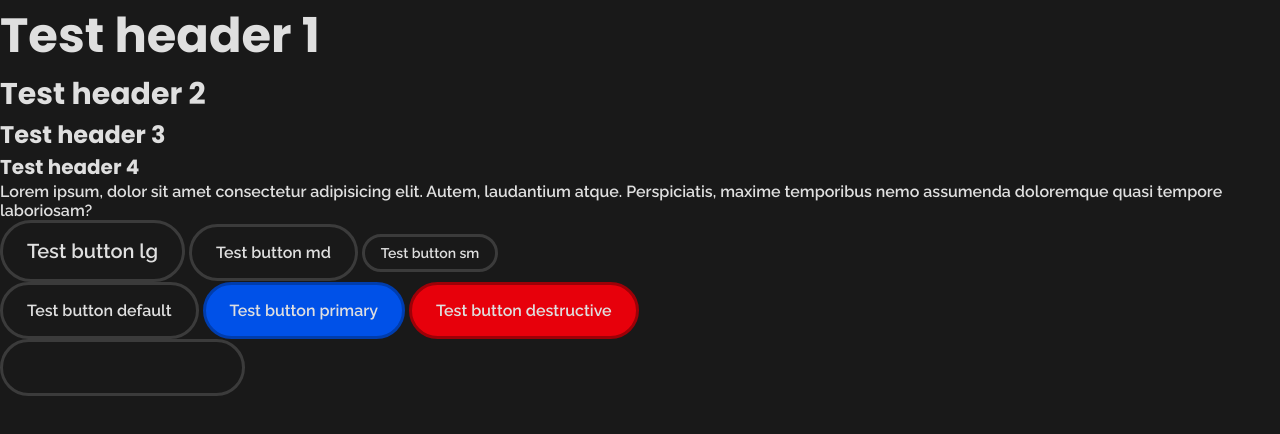
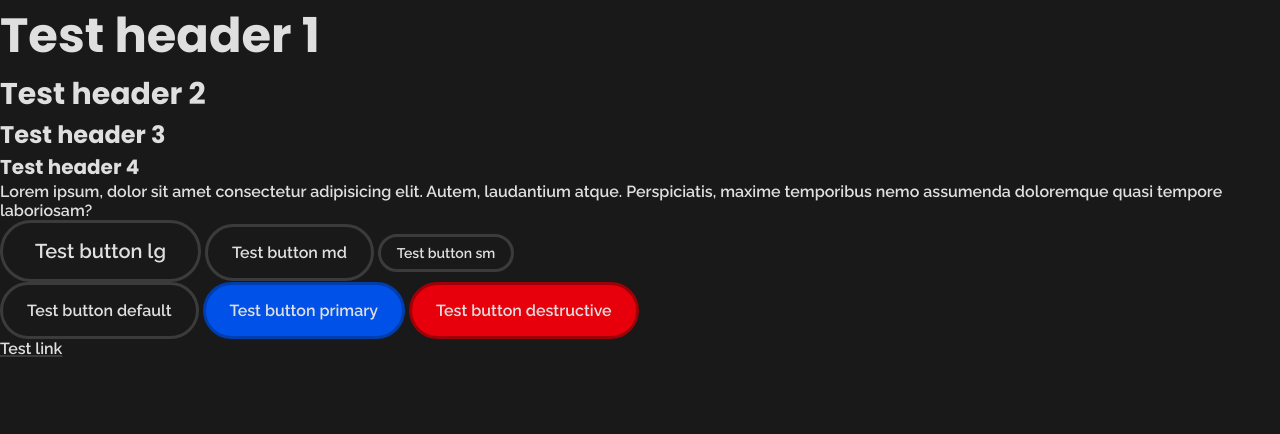
Before and after one commit to Vaalley/kohai-ui, a SvelteKit app: page / in a window 1280 px wide. Shown: the top 434 px of the page. Built offline with nearby package versions, Linux system fonts and the light colour scheme.

Commit message:
Move button component and add link styles with custom cursor

```diff
--- a/src/lib/components/atoms/button/button.svelte
+++ b/src/lib/components/atoms/button.svelte
@@ -17,6 +17,7 @@
 	// Button sizes
 	.button--lg {
 		font-size: var(--font-size-lg);
+		padding: var(--spacing-md) var(--spacing-xl);
 	}
 
 	.button--md {
--- a/src/routes/+page.svelte
+++ b/src/routes/+page.svelte
@@ -1,11 +1,9 @@
 <script lang="ts">
-	console.log("Hello world");
+	import Button from "$lib/components/atoms/button.svelte";
 
 	function clickTest() {
 		console.log("clicked");
 	}
-
-	import Button from "$lib/components/atoms/button/button.svelte";
 </script>
 
 <svelte:head>
@@ -34,5 +32,7 @@
 		<Button color="destructive">Test button destructive</Button>
 	</section>
 
-	<input type="text">
+	<section title="Links">
+		<a href="/">Test link</a>
+	</section>
 </main>
--- a/src/styles/global.scss
+++ b/src/styles/global.scss
@@ -111,10 +111,16 @@ dd {}
 Inline text semantics
 * * * * * * * * * * * * * * * * * * * * * * * * * * * * * * * * * * * * * * * */
 
-a {}
-a:visited {}
-a:hover {}
-a:active {}
+a {
+	color: var(--foreground);
+	text-decoration: underline var(--gray) 2px;
+	cursor: url("/cursors/pointer.svg") 4 4, auto;
+	transition: all 0.2s ease-in-out;
+
+	&:hover {
+		text-decoration: underline var(--primary) 2px;
+	}
+}
 
 strong {}
 b {}
```
